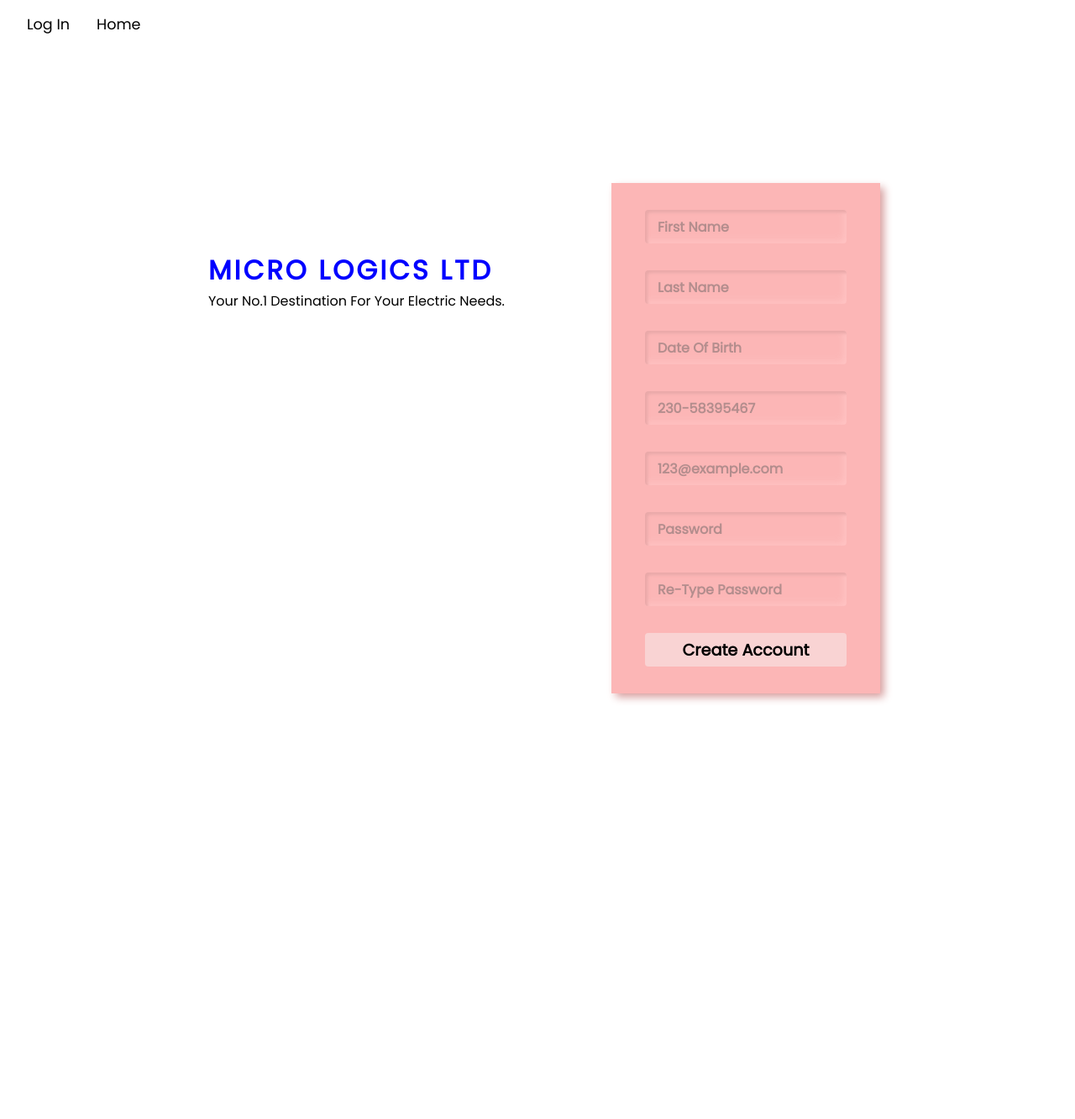
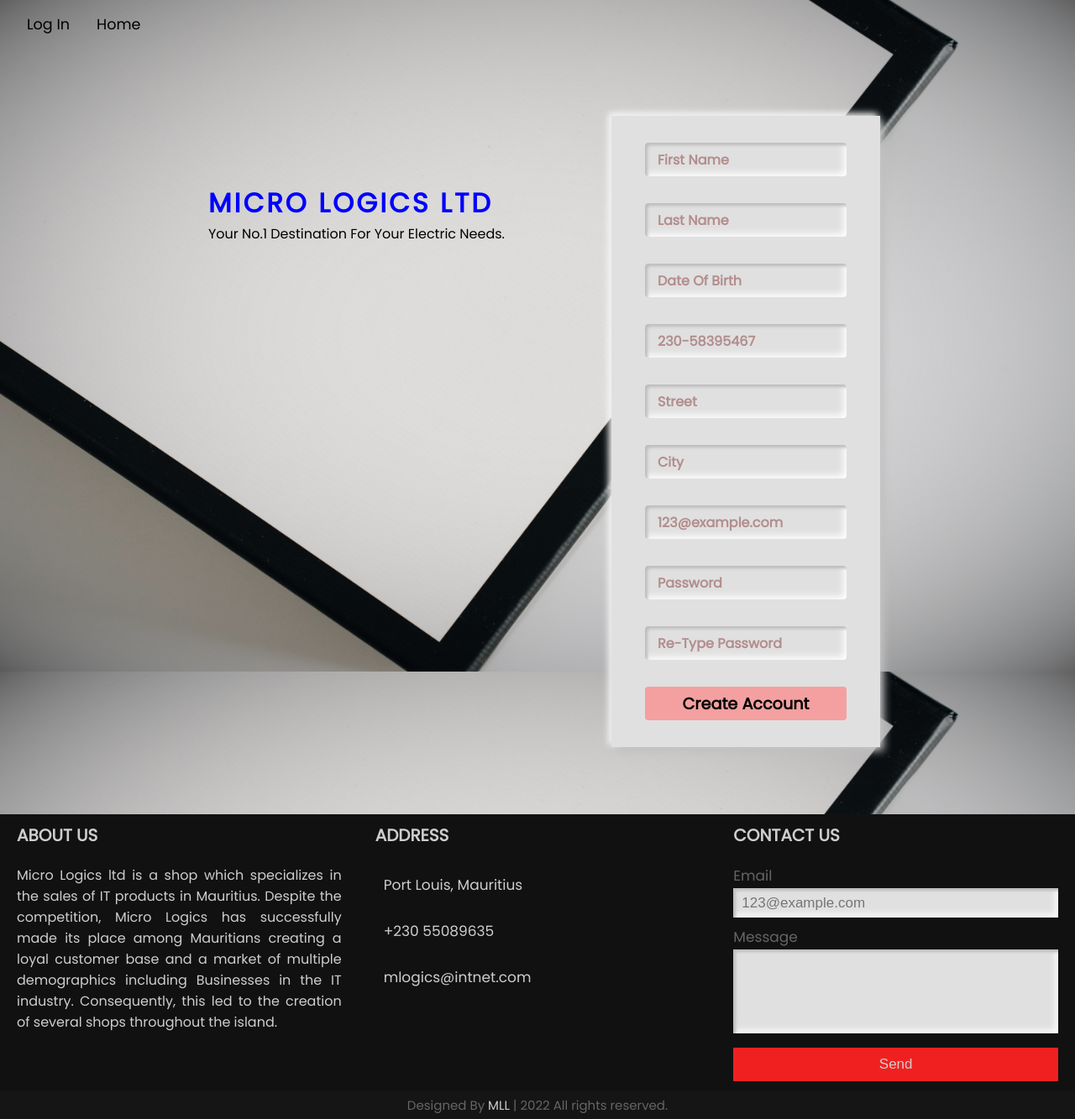
Before and after one commit to divramhit/assignment-web, a PHP site: page /signup.php in a window 1280 px wide. Shown: the whole page at 84% size. Before the commit the page ends 836 px from the top, so only its background shows below. Run offline with PHP 8.4, Linux system fonts and the light colour scheme.

Commit message:
Added Footer, Fixed Styling(to suit final website)

```diff
--- a/footer.php
+++ b/footer.php
@@ -0,0 +1,61 @@
+<footer>
+    <div class="main-content">
+      <div class="left box">
+        <h2>About Us</h2>
+        <div class="content">
+          <p> Micro Logics ltd is a shop which specializes in the sales of IT products in Mauritius.
+            Despite the competition, Micro Logics has successfully made its place among Mauritians
+            creating a loyal customer base and a market of multiple demographics
+            including Businesses in the IT industry. Consequently, this led to the creation of several shops
+            throughout the island. </p>
+          <div class="social">
+            <a href="#"><span class="fab fa-facebook-f"></span></a>
+            <a href="#"><span class="fab fa-instagram"></span></a>
+            <a href="#"><span class="fab fa-twitter"></span></a>
+          </div>
+        </div>
+      </div>
+      <div class="center box">
+        <h2>Address</h2>
+        <div class="content">
+          <div class="place">
+            <span class="fas fa-map-marker-alt"></span>
+            <span class="text">Port Louis, Mauritius</span>
+          </div>
+          <div class="phone">
+            <span class="fas fa-phone-alt"></span>
+            <span class="text">+230 55089635</span>
+          </div>
+          <div class="email">
+            <span class="fas fa-envelope"></span>
+            <span class="text">mlogics@intnet.com</span>
+          </div>
+        </div>
+      </div>
+      <div class="right box">
+        <h2>Contact Us</h2>
+        <div class="content">
+          <form action="#">
+            <div class="email">
+              <div class="text">Email</div>
+              <input type="email" class="input-group-footer" type="email" placeholder="123@example.com" name="email" required>
+            </div>
+            <div class="msg">
+              <div class="text">Message</div>
+              <textarea class="input-group-footer" cols="2" rows="5.5" required></textarea>
+            </div>
+            <div class="btn">
+              <button type="submit">Send</button>
+            </div>
+          </form>
+        </div>
+      </div>
+    </div>
+    <div class="bottom">
+      <center>
+        <span class="credit">Designed By <a href="#">MLL</a> | </span>
+        <span class="far fa-copyright"></span><span><script>document.write(new Date().getFullYear());</script>
+          All rights reserved.</span>
+      </center>
+    </div>
+  </footer>
--- a/header.php
+++ b/header.php
@@ -10,6 +10,7 @@ function commonHead($title, $pageName) {
   echo "<title>$title</title>";
   echo '<script src= "index.js" defer></script>';
   echo '<script src= "utility.js" defer></script>';
+  echo '<link rel="stylesheet" href="https://cdnjs.cloudflare.com/ajax/libs/font-awesome/5.15.2/css/all.min.css"/>';
 }
 echo '';
 echo '';
--- a/index.css
+++ b/index.css
@@ -15,6 +15,9 @@
 
 .lSSlideWrapper{
     background-color: black !important;
+}
+.lSSlideOuter .lSPager.lSpg > li:hover a, .lSSlideOuter .lSPager.lSpg > li.active a{
+  background-color: #f12020 !important;
 }
 
 /* .banners div > img{
--- a/index.php
+++ b/index.php
@@ -90,6 +90,7 @@
 
   </body>
   <!-- End Home Page --->
+  <?php include_once("footer.php"); ?>
   <script>
      $(document).ready(function() {
           $("#banner-slider").lightSlider({
--- a/login.php
+++ b/login.php
@@ -34,6 +34,7 @@
     </div>
   </div>
 </body>
+<?php include_once("footer.php"); ?>
 <script>
         const login = () => {
             let email = document.getElementById("email").value;
--- a/login_signup.css
+++ b/login_signup.css
@@ -1,5 +1,9 @@
 body{
-  background: var(--loginbgcolor);
+  /* background: var(--loginbgcolor); */
+  background: url(assets/login_signup_bg.jpg), rgba(27, 105, 35, 0.37);
+  background-repeat: no-repeat;
+  background-size: cover;
+  background-attachment: fixed;
 }
 
 .sign-up-header,
@@ -42,7 +46,7 @@ body{
 }
 
 .sign-up-container{
-  margin-block: 10rem !important;
+  margin-block: 5rem !important;
 }
 
 .title-and-form-container{
@@ -72,12 +76,11 @@ body{
   width: 20rem;
   height: 25rem;
   background:var(--bgcolor);
-  box-shadow: .3rem .3rem .6rem #d69b9b,
-            -.2rem -.2rem .5rem #ffffff;
+  box-shadow: var(--searchbar_input-focus);
 }
 
 .signup-form{
-  height: 38rem !important;
+  height: 47rem !important;
 }
 
 .login-email,
@@ -103,8 +106,7 @@ body{
   outline: none;
   border-radius: 4px;
   background:var(--bgcolor);
-  box-shadow: inset 0.2rem 0.2rem 0.2rem #eaa9a9,
-              inset -0.2rem -0.2rem 0.5rem #ffc3c3;
+  box-shadow: var(--searchbar_input-normal);
   height: 2.5rem;
   width: 15rem;
   min-width: 10rem;
@@ -115,8 +117,7 @@ body{
 }
 .input-group:focus{
   outline: none;
-  box-shadow: .3rem .3rem .6rem #d69b9b,
-            -.2rem -.2rem .5rem #ffd1d1;
+  box-shadow: var(--searchbar_input-focus);
 }
 
 .form-button{
@@ -141,18 +142,18 @@ body{
   font-family: Poppins, sans-serif;
   font-weight: bolder;
   font-size: 1.2rem;
-  background: #f9d3d3;
+  background: rgba(255, 124, 124, 0.64);
   transition: box-shadow 0.5s;
 }
 
 .form-button:hover{
-  background: #fcb6b6;
-  box-shadow:  23px 23px 37px #dea0a0,
-               -23px -23px 37px #ffcccc;
+  background: rgba(255, 56, 56, 1);
+  box-shadow:  23px 23px 37px #bebebe,
+               -23px -23px 37px #ffffff;
 }
 
 .form-button:active{
-  background: #fcb6b6;
-box-shadow: inset 23px 23px 37px #dea0a0,
-            inset -23px -23px 37px #ffcccc;
+background: rgba(255, 56, 56, 1);
+box-shadow: inset 23px 23px 37px #6c0e0e,
+            inset -23px -23px 37px #ff3232;
 }
--- a/products.css
+++ b/products.css
@@ -1,4 +1,5 @@
 .products-menu{
+  margin-top: 1.5rem;
   display: flex;
   justify-content: center;
 }
--- a/products.php
+++ b/products.php
@@ -60,3 +60,6 @@
 
 
 </body>
+
+<?php include_once("footer.php"); ?>
+</html>
--- a/signup.php
+++ b/signup.php
@@ -17,16 +17,22 @@
       <div class="signup-form">
         <form class="sign-up-email">
           <div>
-            <input class="input-group" type="text" placeholder="First Name" name="firstname" required>
+            <input id= "firstname" class="input-group" type="text" placeholder="First Name" name="firstname" required>
           </div>
           <div>
-            <input class="input-group" type="text" placeholder="Last Name" name="lastname" required>
+            <input id = "lastname" class="input-group" type="text" placeholder="Last Name" name="lastname" required>
           </div>
           <div>
-            <input class="input-group" type="text" placeholder="Date Of Birth" name="DOB" onfocus="(this.type='date')" onblur="(this.type='text')" required>
+            <input id = "DOB" class="input-group" type="text" placeholder="Date Of Birth" name="DOB" onfocus="(this.type='date')" onblur="(this.type='text')" required>
           </div>
           <div>
-            <input class="input-group" type="tel" id="phone" name="phone" placeholder="230-58395467" pattern="[0-9]{3}-[0-9]{8}">
+            <input id= "phoneNum" class="input-group" type="tel" id="phone" name="phone" placeholder="230-58395467" pattern="[0-9]{3}-[0-9]{8}">
+          </div>
+          <div>
+            <input id="street" class="input-group" type="text" placeholder="Street" name="street" required>
+          </div>
+          <div>
+            <input id="city" class="input-group" type="text" placeholder="City" name="city" required>
           </div>
           <div>
             <input id="email" class="input-group" type="email" placeholder="123@example.com" name="email"required>
@@ -45,17 +51,21 @@
     </div>
   </div>
 </body>
+<?php include_once("footer.php"); ?>
 <script>
         const goToHome = () => {
             let email = document.getElementById("email").value;
             let password = document.getElementById("password").value;
+            let firstname = document.getElementById("firstname").value;
+
 
             //validations
             //check for empty fields
-            if (email === "" || password === "") {
+            if (email === "" || password === "" || firstname === "") {
                 alert("Some fields are missing");
                 return false;
             }
+
 
             //using ajax to post data to signupHandler
             let request = new XMLHttpRequest();
--- a/style.css
+++ b/style.css
@@ -14,8 +14,33 @@
 }
 
 :root{
-  --bgcolor: #fcb6b6;
+  --bgcolor: #e0e0e0;
+  --bgColorSecondary: #1a1a1a;
   --loginbgcolor: #ffffff;
+
+  --searchbar_input-normal:  inset 0.2rem 0.2rem 0.2rem #bebebe,
+                              inset -0.2rem -0.2rem 0.5rem #ffffff;
+  --searchbar_input-focus: .3rem .3rem .6rem #bebebe,
+                          -.2rem -.2rem .5rem #ffffff;
+
+  --buttonbgshadow: 2px 2px 5px #bebebe,
+               -2px -2px 5px #ffffff;
+  --buttonBgShadowPressed: 2px 2px 5px #ff2828,
+               -2px -2px 5px #ff2828;
+
+  --buttonbgshadowSecondary: 2px 2px 5px #222222,
+                          -2px -2px 5px #3a3a3a;
+  --buttonbgshadowSecondaryPressed: 2px 2px 5px #ff2828,
+                                    -2px -2px 5px #ff2828;
+  --buttonBackgroundColor: linear-gradient(145deg, #f0f0f0, #cacaca);
+  --buttonBackgroundColorPressed: linear-gradient(145deg, #d91d1d, #ff2222);
+  --buttonBackgroundColorSecondary: linear-gradient(145deg, #313131, #292929);
+  --buttonBackgroundColorSecondaryPressed: linear-gradient(145deg, #292929, #313131);
+
+  --text-color-nav: #000000;
+  --text-color-nav-pressed: #ffffff;
+  --text-color-secondary-nav: #ffffff;
+  --text-color-secondary-nav-pressed: #000000;
 }
 
 
@@ -526,5 +570,153 @@ a{
 
 }
 
-/* TODO: ADD CAROUSEL FOR BANNER */
-/* TODO: FIX MENU ICON STILL APPEARING WHEN RESOLUTION IS 1049 X 254*/
+/*footer*/
+footer{
+  /* position: relative; */
+  width: 100%;
+  /* height: 100%; */
+  background: #111;
+}
+.main-content{
+  display:flex;
+}
+.main-content .box{
+  flex-basis: 100%;
+  padding: 10px 20px;
+}
+.box h2{
+  font-size: 1.25rem;
+  font-weight: 600;
+  text-transform: uppercase;
+  color: #cecece;
+}
+.box .content{
+  margin:20px 0 0 0;
+  /* position: fixed; */
+}
+/* .box .content:before{
+  position: absolute;
+  content: '';
+  padding-bottom: 10px;
+  top: 0px;
+  height: 2px;
+  width: 15%;
+  background: #1a1a1a;
+}
+.box .content:after{
+  position: absolute;
+  content: '';
+  height: 2px;
+  width: 15%;
+  background: #f12020;
+  bottom: 0px;
+} */
+.left .content p{
+  text-align:justify;
+  color: #cecece;
+}
+.left .content .social{
+  margin: 20px 0 0 0;
+}
+.left .content .social a{
+  padding: 0 2px;
+}
+.left .content .social a span{
+  height: 40px;
+  width: 40px;
+  background: #1a1a1a;
+  line-height: 40px;
+  text-align: center;
+  font-size: 18px;
+  border-radius: 5px;
+  transition: 0.3s;
+  color: #cecece;
+}
+.left .content .social a span:hover{
+  background: #f12020;
+}
+.center .content .fas{
+  font-size: 1.4375rem;
+  background: #1a1a1a;
+  height: 45px;
+  width: 45px;
+  line-height: 45px;
+  text-align: center;
+  border-radius: 50%;
+  transition: 0.3s;
+  cursor: pointer;
+  color: #cecece;
+}
+.center .content .fas:hover{
+    background: #f12020;
+}
+.center .content .text{
+  font-size: 1.0625rem;
+  color: #cecece;
+  font-weight: 500;
+  padding-left: 10px;
+}
+.center .content .phone{
+  margin: 10px 0;
+
+}
+.right form .text{
+  font-size: 1.0625rem;
+  margin-bottom: 2px;
+  color: #656565;
+}
+.right form .msg{
+  margin-top: 10px;
+}
+.input-group-footer{
+  width: 100%;
+  font-size: 1.0625rem;
+  color: #cecece;
+  background:var(--bgcolor);
+  box-shadow: var(--searchbar_input-normal);
+  padding-left: 10px;
+  border: none;
+  outline: none;
+}
+.right form textarea{
+  resize: none;
+}
+.input-group-footer:focus {
+  outline: none;
+  box-shadow: var(--searchbar_input-focus);
+}
+.right form input{
+  height: 35px;
+}
+.right form .btn{
+  margin-top: 10px;
+}
+.right form .btn button{
+  height: 40px;
+  width: 100%;
+  border: none;
+  outline: none;
+  font-size: 1.0625rem;
+  color: #cecece;
+  background: #f12020;
+  font-weight: 500;
+  transition: 0.3s;
+  cursor: pointer;
+}
+.right form .btn button:hover{
+  background: #000;
+}
+/*copyright*/
+.bottom center{
+  padding: 5px;
+  font-size: 0.9375rem;
+  background: #151515;
+}
+.bottom center span{
+  color: #656565;
+}
+.bottom center a{
+  color: #cecece;
+  text-decoration: none
+}
+/*end of footer*/
```
Also changed, not shown: other parts of style.css (+44 -25 lines), assets/login_signup_bg.jpg (added).
